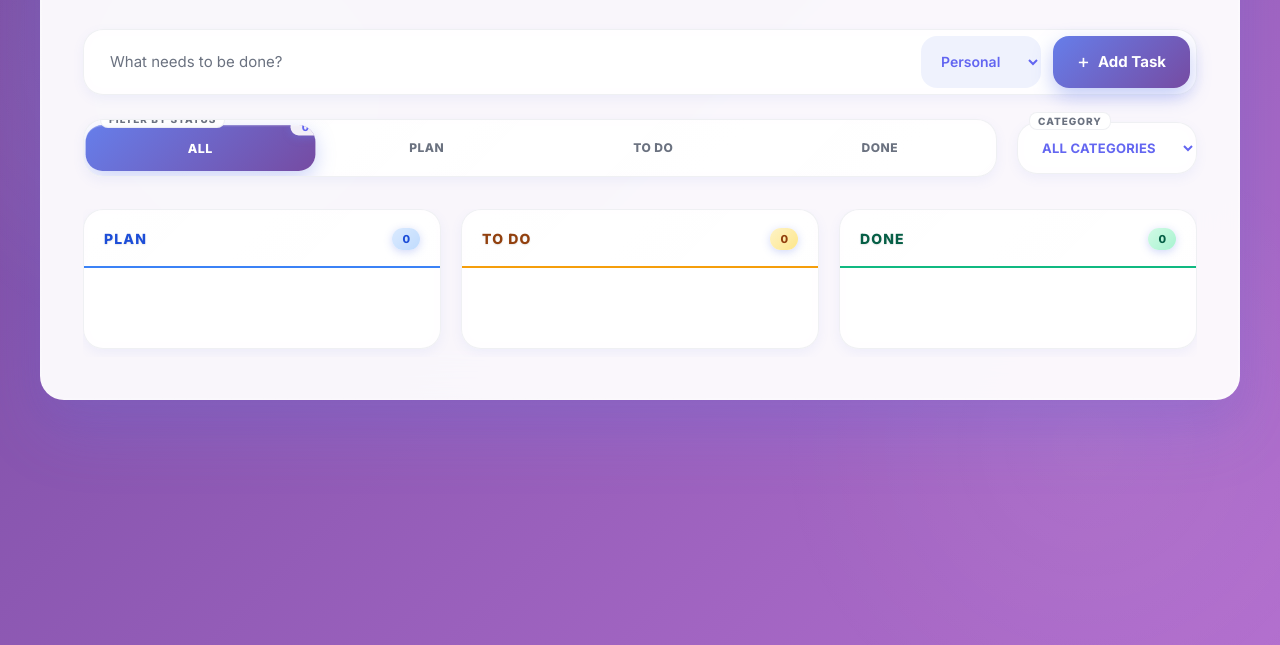
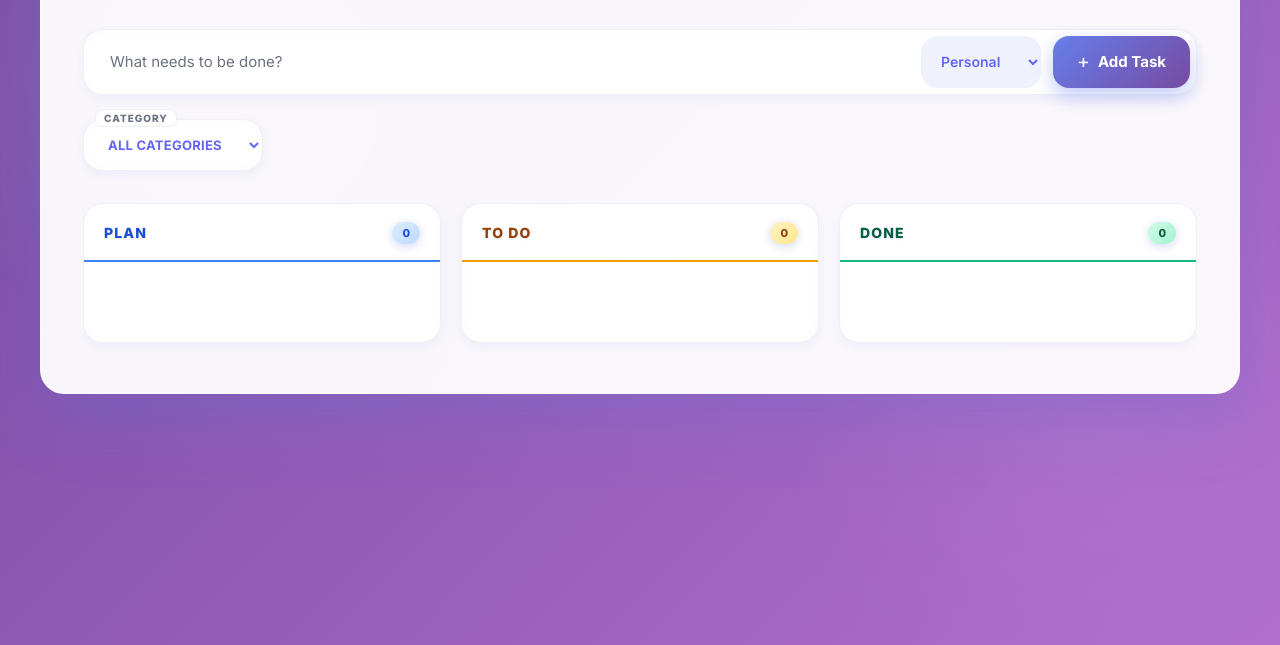
Before and after one commit to Sebastian93BC/Todo-App, a plain HTML site: page index.html in a window 1280 px wide. Shown: the part 155-800 px from the top of the page. Drawn offline with Linux system fonts and the light colour scheme; no server answers.

Commit message:
refactor: remove state filter buttons and related functionality

```diff
--- a/index.html
+++ b/index.html
@@ -34,12 +34,6 @@
             </button>
         </div>
         <div class="filter-container">
-            <div class="state-filters">
-                <button class="filter-btn active" data-filter="all" data-count="0">All</button>
-                <button class="filter-btn" data-filter="plan" data-count="0">Plan</button>
-                <button class="filter-btn" data-filter="todo" data-count="0">To Do</button>
-                <button class="filter-btn" data-filter="done" data-count="0">Done</button>
-            </div>
             <div class="category-filter-wrapper">
                 <select id="categoryFilter" aria-label="Filter by category">
                     <option value="all" selected>All categories</option>
--- a/script.js
+++ b/script.js
@@ -8,7 +8,6 @@ const SVG_COMMENT = `<svg xmlns="http://www.w3.org/2000/svg" width="13" height="
 const todoInput = document.getElementById('todoInput');
 const addBtn = document.getElementById('addBtn');
 const themeToggle = document.getElementById('themeToggle');
-const filterBtns = document.querySelectorAll('.filter-btn');
 const taskCount = document.getElementById('taskCount');
 const categorySelect = document.getElementById('categorySelect');
 const categoryFilter = document.getElementById('categoryFilter');
@@ -20,7 +19,6 @@ const COMMENTS_PER_PAGE = 5;
 
 // State management
 let todos = [];
-let currentFilter = 'all';
 let currentCategoryFilter = 'all';
 let needsSync = false;
 let isSyncing = false;
@@ -154,15 +152,6 @@ if (categoryFilter) {
   });
 }
 
-filterBtns.forEach(btn => {
-  btn.addEventListener('click', () => {
-    filterBtns.forEach(b => b.classList.remove('active'));
-    btn.classList.add('active');
-    currentFilter = btn.dataset.filter;
-    renderTodos();
-  });
-});
-
 if (themeToggle) {
   themeToggle.addEventListener('click', () => {
     const isDark = document.body.classList.toggle('dark');
@@ -222,21 +211,6 @@ function updateTaskCount() {
   const total = todos.length;
   const done = todos.filter(t => t.state === 'done').length;
   taskCount.textContent = total === 0 ? '0 tasks' : `${done} of ${total} done`;
-
-  // Update filter button counters
-  const planCount = todos.filter(t => t.state === 'plan').length;
-  const todoCount = todos.filter(t => t.state === 'todo').length;
-  const doneCount = todos.filter(t => t.state === 'done').length;
-
-  const allBtn = document.querySelector('[data-filter="all"]');
-  const planBtn = document.querySelector('[data-filter="plan"]');
-  const todoBtn = document.querySelector('[data-filter="todo"]');
-  const doneBtn = document.querySelector('[data-filter="done"]');
-
-  if (allBtn) allBtn.setAttribute('data-count', total);
-  if (planBtn) planBtn.setAttribute('data-count', planCount);
-  if (todoBtn) todoBtn.setAttribute('data-count', todoCount);
-  if (doneBtn) doneBtn.setAttribute('data-count', doneCount);
 }
 
 // ── Kanban board rendering ─────────────────────────────────────────────────
@@ -256,10 +230,6 @@ function renderTodos() {
   let filtered = currentCategoryFilter === 'all'
     ? todos
     : todos.filter(t => t.category === currentCategoryFilter);
-
-  if (currentFilter !== 'all') {
-    filtered = filtered.filter(t => t.state === currentFilter);
-  }
 
   // Group by state and render
   const groups = { plan: [], todo: [], done: [] };
--- a/style.css
+++ b/style.css
@@ -392,78 +392,17 @@ h1 {
     font-weight: 400;
 }
 
-/* Filter buttons */
+/* Filter container */
 .filter-container {
-    display: grid;
-    grid-template-columns: 1fr auto;
-    gap: 20px;
+    display: flex;
+    justify-content: flex-start;
     margin-bottom: 32px;
-    align-items: center;
-}
-
-/* State filters section */
-.state-filters {
-    display: flex;
-    gap: 6px;
-    background: var(--card-bg);
-    backdrop-filter: var(--card-backdrop);
-    padding: 6px;
-    border-radius: 20px;
-    border: 1px solid var(--border);
-    box-shadow: var(--input-shadow);
-    position: relative;
-    overflow: hidden;
-    transition: all 0.4s cubic-bezier(0.4, 0, 0.2, 1);
-}
-
-.state-filters:hover {
-    transform: translateY(-1px);
-    box-shadow: var(--card-hover-shadow);
-}
-
-.state-filters::before {
-    content: '';
-    position: absolute;
-    top: 0;
-    left: 0;
-    right: 0;
-    bottom: 0;
-    background: linear-gradient(135deg, rgba(255, 255, 255, 0.1) 0%, transparent 50%, rgba(255, 255, 255, 0.05) 100%);
-    pointer-events: none;
-}
-
-.state-filters::after {
-    content: 'Filter by Status';
-    position: absolute;
-    top: -10px;
-    left: 16px;
-    font-size: 10px;
-    font-weight: 800;
-    color: var(--text-muted);
-    text-transform: uppercase;
-    letter-spacing: 0.1em;
-    background: var(--container-bg);
-    padding: 2px 8px;
-    border-radius: 8px;
-    border: 1px solid var(--border);
-    backdrop-filter: blur(10px);
-    transition: all 0.3s cubic-bezier(0.4, 0, 0.2, 1);
-}
-
-.state-filters:hover::after {
-    color: var(--accent-solid);
-    border-color: var(--accent-solid);
-    transform: scale(1.05);
 }
 
 /* Category filter section */
 .category-filter-wrapper {
     position: relative;
-    transition: all 0.4s cubic-bezier(0.4, 0, 0.2, 1);
-}
-
-.category-filter-wrapper:hover {
-    transform: translateY(-2px);
+    transition: all 0.3s cubic-bezier(0.4, 0, 0.2, 1);
 }
 
 .category-filter-wrapper::after {
@@ -492,86 +431,27 @@ h1 {
 }
 
 .filter-btn {
-    flex: 1;
-    padding: 14px 18px;
-    background: transparent;
-    color: var(--text-muted);
-    border: none;
-    border-radius: 16px;
-    font-size: 12px;
-    font-weight: 800;
-    font-family: inherit;
-    cursor: pointer;
-    transition: all 0.4s cubic-bezier(0.4, 0, 0.2, 1);
-    letter-spacing: 0.04em;
-    text-transform: uppercase;
-    position: relative;
-    overflow: hidden;
-    min-height: 44px;
-    display: flex;
-    align-items: center;
-    justify-content: center;
 }
 
 .filter-btn::before {
-    content: '';
-    position: absolute;
-    top: 0;
-    left: -100%;
-    width: 100%;
-    height: 100%;
-    background: linear-gradient(90deg, transparent, rgba(255, 255, 255, 0.3), transparent);
-    transition: left 0.5s ease;
 }
 
 .filter-btn::after {
-    content: attr(data-count);
-    position: absolute;
-    top: -6px;
-    right: -6px;
-    background: var(--accent);
-    color: white;
-    font-size: 10px;
-    font-weight: 800;
-    padding: 2px 6px;
-    border-radius: 10px;
-    min-width: 18px;
-    text-align: center;
-    box-shadow: 0 2px 8px rgba(102, 126, 234, 0.4);
-    opacity: 0;
-    transform: scale(0.8);
-    transition: all 0.3s cubic-bezier(0.4, 0, 0.2, 1);
 }
 
 .filter-btn:hover {
-    color: var(--text);
-    background: var(--accent-light);
-    transform: translateY(-1px);
-    box-shadow: 0 4px 12px rgba(102, 126, 234, 0.15);
 }
 
 .filter-btn:hover::before {
-    left: 100%;
 }
 
 .filter-btn:hover::after {
-    opacity: 1;
-    transform: scale(1);
 }
 
 .filter-btn.active {
-    background: var(--accent);
-    color: white;
-    box-shadow: 0 6px 18px rgba(102, 126, 234, 0.35),
-                inset 0 1px 0 rgba(255, 255, 255, 0.25);
-    transform: scale(1.04);
 }
 
 .filter-btn.active::after {
-    background: rgba(255, 255, 255, 0.9);
-    color: var(--accent-solid);
-    opacity: 1;
-    transform: scale(1);
 }
 
 #categoryFilter {
@@ -1255,24 +1135,6 @@ h1 {
         width: 100%;
     }
 
-    /* Filter responsive */
-    .filter-container {
-        grid-template-columns: 1fr;
-        gap: 16px;
-    }
-
-    .state-filters::after,
-    .category-filter-wrapper::after {
-        font-size: 9px;
-        padding: 1px 6px;
-    }
-
-    .filter-btn {
-        font-size: 11px;
-        padding: 12px 14px;
-        min-height: 40px;
-    }
-
     #categoryFilter {
         min-width: 100%;
         text-align: center;
@@ -1280,20 +1142,4 @@ h1 {
 }
 
 @media (max-width: 480px) {
-    .state-filters {
-        gap: 4px;
-        padding: 4px;
-    }
-
-    .filter-btn {
-        font-size: 10px;
-        padding: 10px 12px;
-        min-height: 36px;
-    }
-
-    .filter-btn::after {
-        font-size: 8px;
-        padding: 1px 4px;
-        min-width: 14px;
-    }
 }
```
